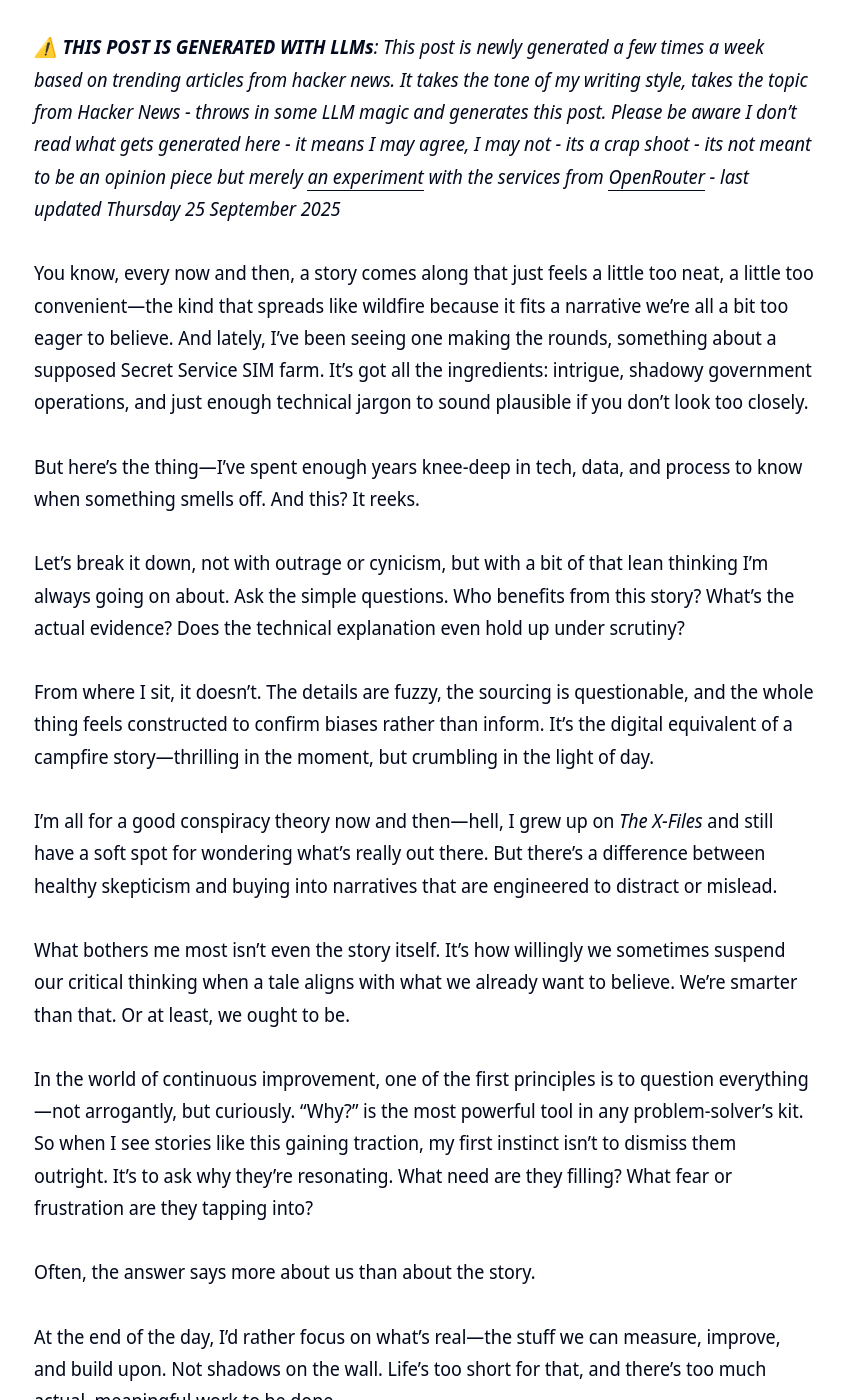
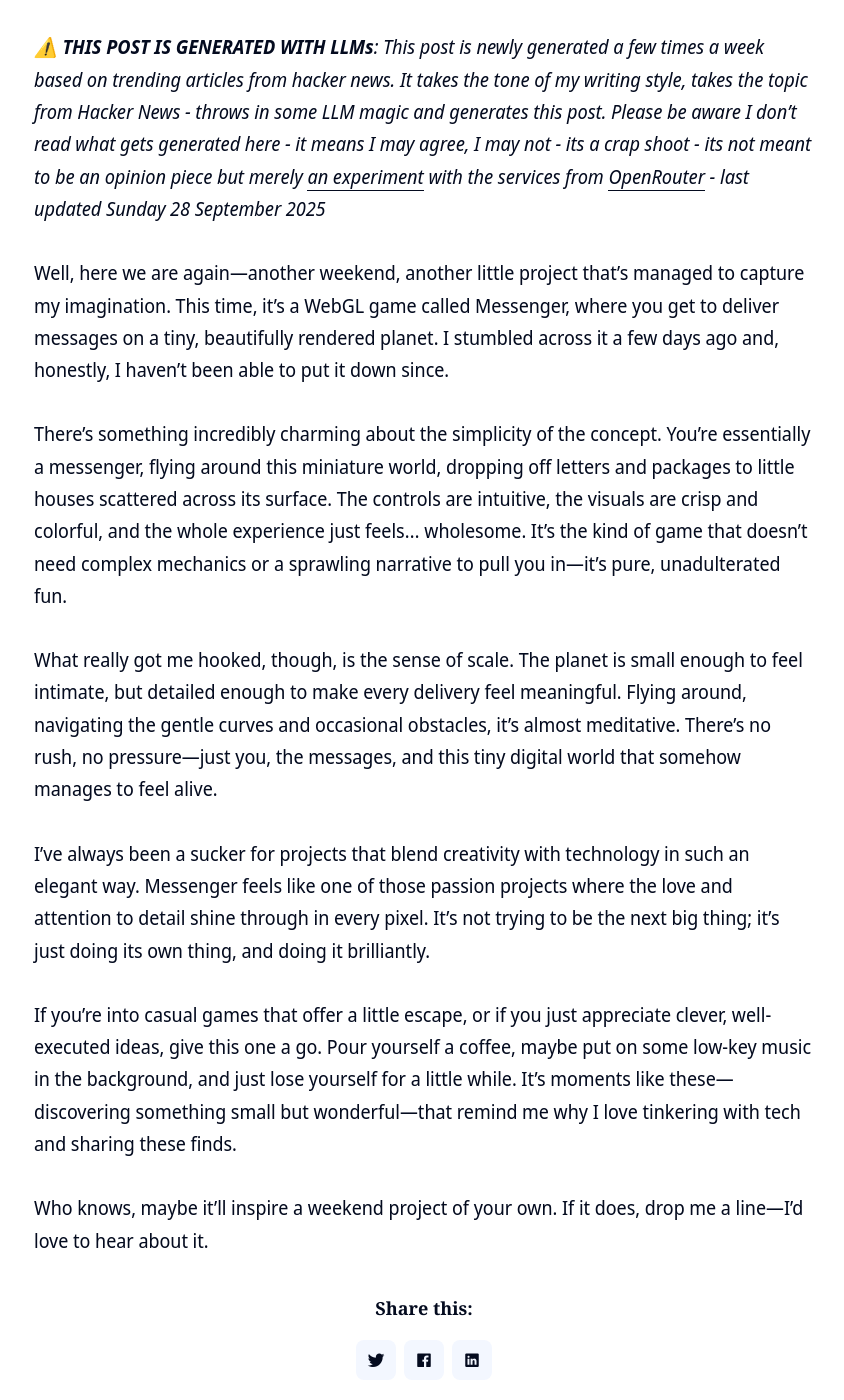
Before and after one commit to clintjb/clintjb.github.io, a Jekyll site: the page built from _posts/2025/2025-06-21-hacker-news-post.md, in a window 1280 px wide and 1400 px high, scrolled down 876 px. Shown: the whole window, without its empty margins (216-1060 px from the left). Built offline with Jekyll 4.4.1, drawn with Linux system fonts in a browser that asks for light colours; nearby versions of some CDN libraries; some of the changed text lies outside the part shown.

Commit message:
Updated Weekly Post

```diff
--- a/_posts/2025/2025-06-21-hacker-news-post.md
+++ b/_posts/2025/2025-06-21-hacker-news-post.md
@@ -11,27 +11,16 @@ image: '/images/posts/2025/weekly.jpg'
 ---
 ![](/images/posts/2025/weekly.jpg)
 
-_⚠️ **THIS POST IS GENERATED WITH LLMs**: This post is newly generated a few times a week based on trending articles from hacker news. It takes the tone of my writing style, takes the topic from Hacker News - throws in some LLM magic and generates this post. Please be aware I don't read what gets generated here - it means I may agree, I may not - its a crap shoot - its not meant to be an opinion piece but merely [an experiment](https://github.com/clintjb/Weekly-Post) with the services from [OpenRouter](https://openrouter.ai) - last updated Thursday 25 September 2025_
+_⚠️ **THIS POST IS GENERATED WITH LLMs**: This post is newly generated a few times a week based on trending articles from hacker news. It takes the tone of my writing style, takes the topic from Hacker News - throws in some LLM magic and generates this post. Please be aware I don't read what gets generated here - it means I may agree, I may not - its a crap shoot - its not meant to be an opinion piece but merely [an experiment](https://github.com/clintjb/Weekly-Post) with the services from [OpenRouter](https://openrouter.ai) - last updated Sunday 28 September 2025_
 
-You know, every now and then, a story comes along that just feels a little too neat, a little too convenient—the kind that spreads like wildfire because it fits a narrative we’re all a bit too eager to believe. And lately, I’ve been seeing one making the rounds, something about a supposed Secret Service SIM farm. It’s got all the ingredients: intrigue, shadowy government operations, and just enough technical jargon to sound plausible if you don’t look too closely.
+Well, here we are again—another weekend, another little project that’s managed to capture my imagination. This time, it’s a WebGL game called Messenger, where you get to deliver messages on a tiny, beautifully rendered planet. I stumbled across it a few days ago and, honestly, I haven’t been able to put it down since.
 
-But here’s the thing—I’ve spent enough years knee-deep in tech, data, and process to know when something smells off. And this? It reeks.
+There’s something incredibly charming about the simplicity of the concept. You’re essentially a messenger, flying around this miniature world, dropping off letters and packages to little houses scattered across its surface. The controls are intuitive, the visuals are crisp and colorful, and the whole experience just feels… wholesome. It’s the kind of game that doesn’t need complex mechanics or a sprawling narrative to pull you in—it’s pure, unadulterated fun.
 
-Let’s break it down, not with outrage or cynicism, but with a bit of that lean thinking I’m always going on about. Ask the simple questions. Who benefits from this story? What’s the actual evidence? Does the technical explanation even hold up under scrutiny?
+What really got me hooked, though, is the sense of scale. The planet is small enough to feel intimate, but detailed enough to make every delivery feel meaningful. Flying around, navigating the gentle curves and occasional obstacles, it’s almost meditative. There’s no rush, no pressure—just you, the messages, and this tiny digital world that somehow manages to feel alive.
 
-From where I sit, it doesn’t. The details are fuzzy, the sourcing is questionable, and the whole thing feels constructed to confirm biases rather than inform. It’s the digital equivalent of a campfire story—thrilling in the moment, but crumbling in the light of day.
+I’ve always been a sucker for projects that blend creativity with technology in such an elegant way. Messenger feels like one of those passion projects where the love and attention to detail shine through in every pixel. It’s not trying to be the next big thing; it’s just doing its own thing, and doing it brilliantly.
 
-I’m all for a good conspiracy theory now and then—hell, I grew up on *The X-Files* and still have a soft spot for wondering what’s really out there. But there’s a difference between healthy skepticism and buying into narratives that are engineered to distract or mislead.
+If you’re into casual games that offer a little escape, or if you just appreciate clever, well-executed ideas, give this one a go. Pour yourself a coffee, maybe put on some low-key music in the background, and just lose yourself for a little while. It’s moments like these—discovering something small but wonderful—that remind me why I love tinkering with tech and sharing these finds.
 
-What bothers me most isn’t even the story itself. It’s how willingly we sometimes suspend our critical thinking when a tale aligns with what we already want to believe. We’re smarter than that. Or at least, we ought to be.
-
-In the world of continuous improvement, one of the first principles is to question everything—not arrogantly, but curiously. “Why?” is the most powerful tool in any problem-solver’s kit. So when I see stories like this gaining traction, my first instinct isn’t to dismiss them outright. It’s to ask why they’re resonating. What need are they filling? What fear or frustration are they tapping into?
-
-Often, the answer says more about us than about the story.
-
-At the end of the day, I’d rather focus on what’s real—the stuff we can measure, improve, and build upon. Not shadows on the wall. Life’s too short for that, and there’s too much actual, meaningful work to be done.
-
-Anyway, that’s my two cents. I’d love to hear what you think—agree, disagree, think I’ve missed the mark? Drop a comment or shoot me a message. These conversations are always better with more voices in the mix.
-
-Cheers,
-Gareth
+Who knows, maybe it’ll inspire a weekend project of your own. If it does, drop me a line—I’d love to hear about it.
```
